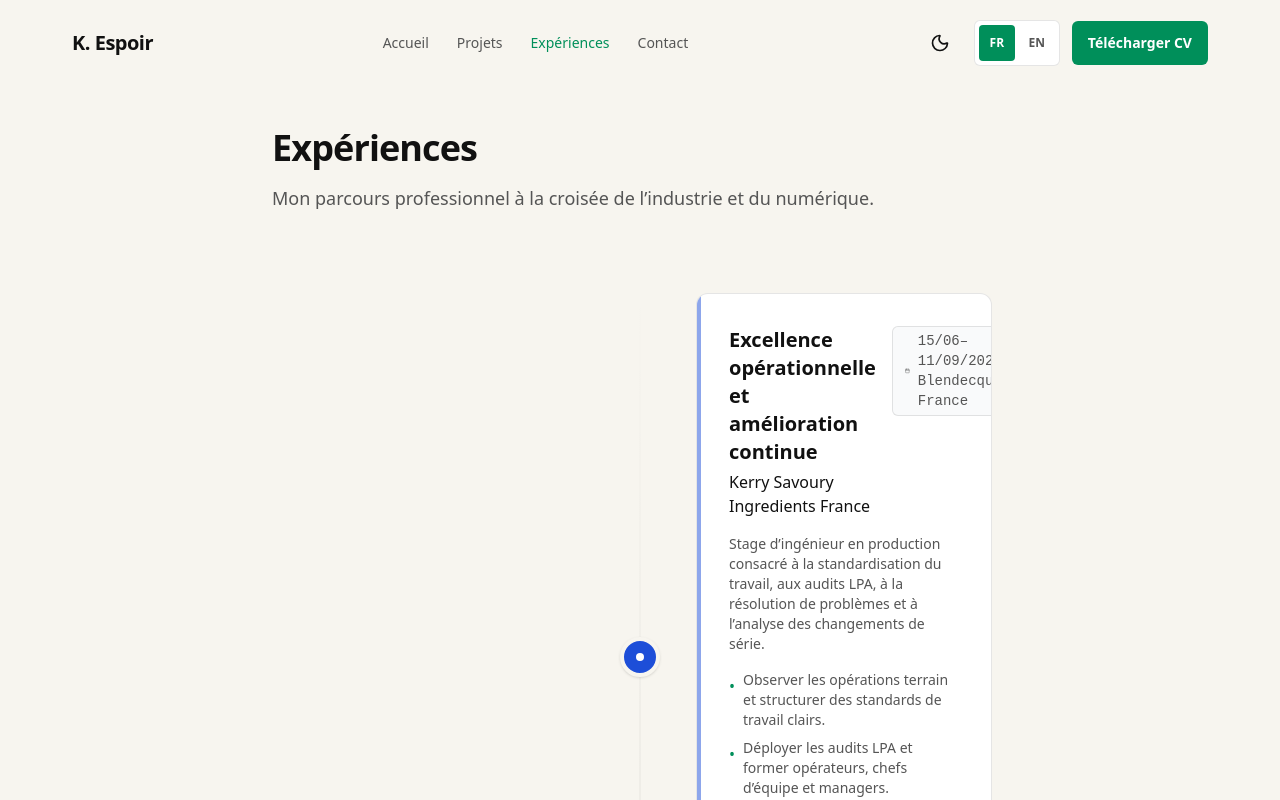
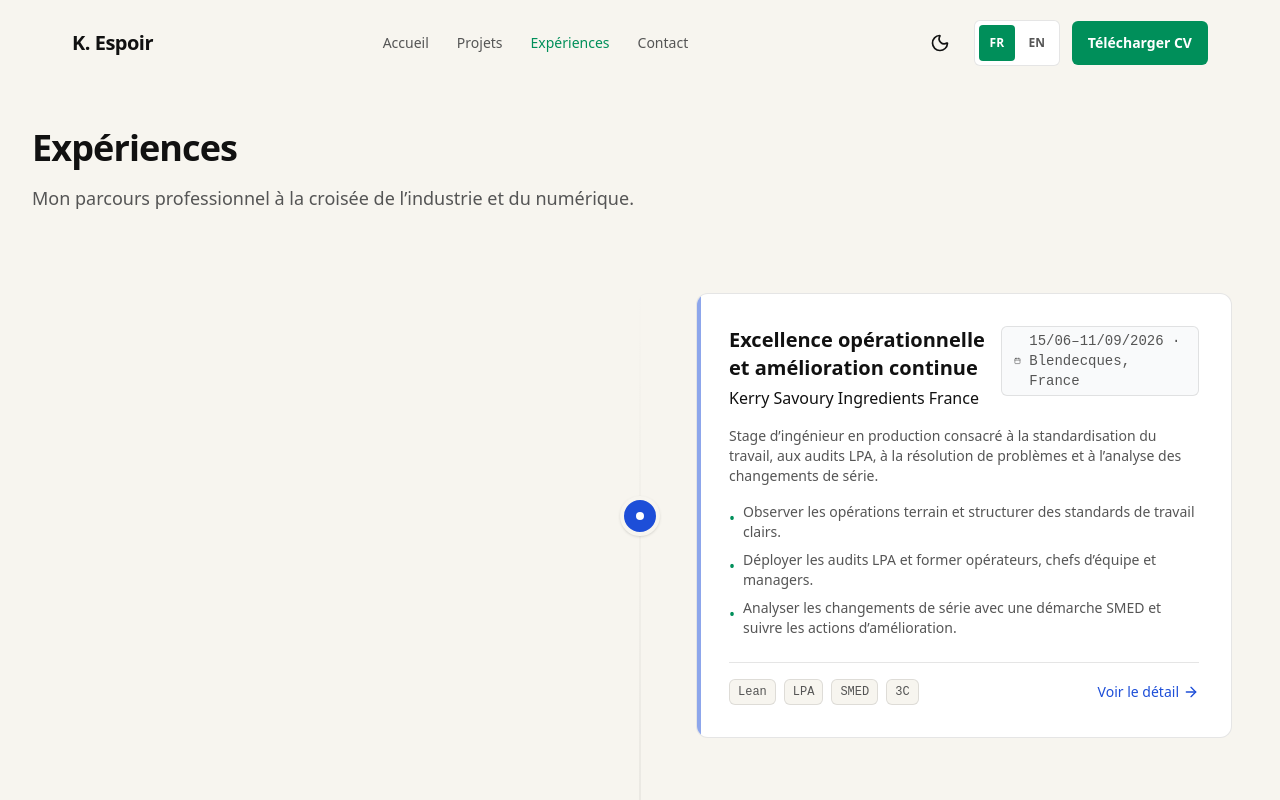
Before and after one commit to espoupou/espoir-ativon, a Next.js app: page /experiences in a window 1280 px wide. Shown: the top 800 px of the page. Built offline with nearby package versions, Linux system fonts and the light colour scheme.

Commit message:
Widen experience timeline cards

```diff
--- a/src/app/experiences/page.tsx
+++ b/src/app/experiences/page.tsx
@@ -12,7 +12,7 @@ export default function ExperiencesPage() {
   const t = useTranslation(language);
 
   return (
-    <div className="pt-32 pb-24 max-w-[800px] mx-auto px-5 md:px-8">
+    <div className="pt-32 pb-24 max-w-[1400px] mx-auto px-5 md:px-8">
       <SectionHeading
         title={t.experiences.title}
         subtitle={t.experiences.subtitle}
```
